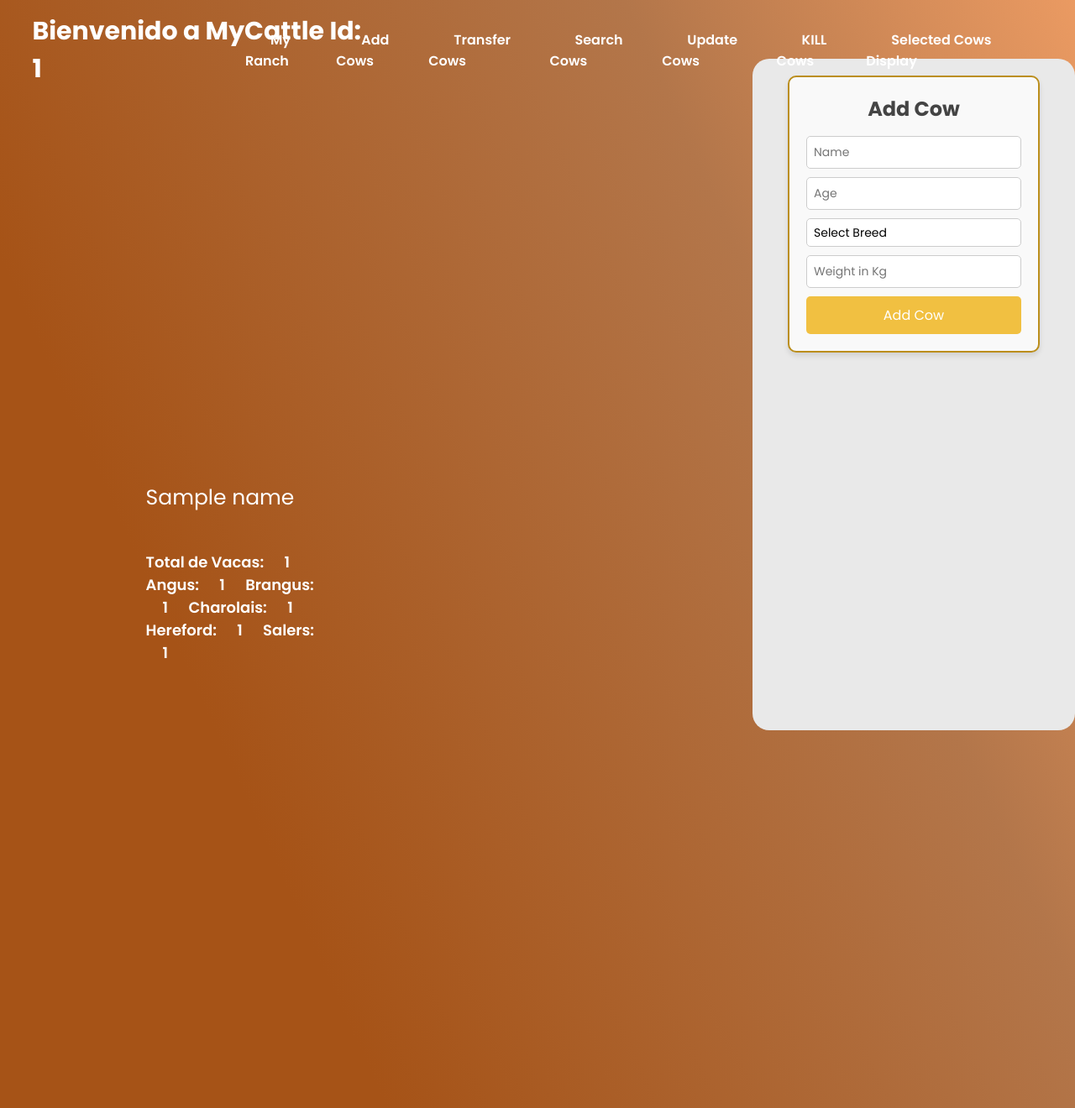
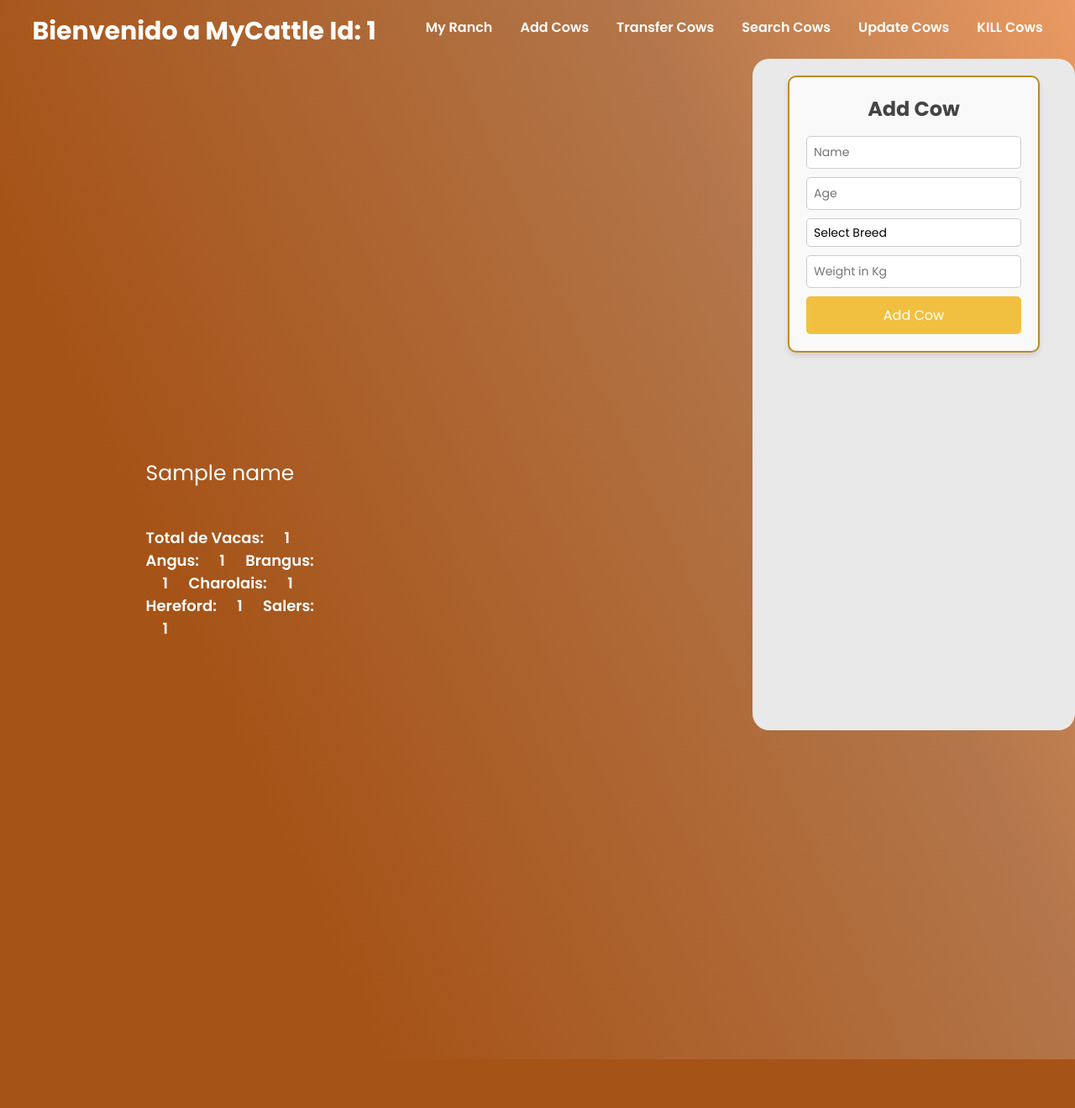
Before and after one commit to JBertrandP/Cowculator, a Flask app: template frontend/templates/MyCattle.html in a window 1280 px wide. Shown: the whole page at 84% size. After the commit the page ends 1262 px from the top, so only its background shows below. Run offline with Flask 3, Linux system fonts and the light colour scheme; the template is opened without the code that fills it: most values are stand-ins (such as "Sample title", 1, 10 or a date in 2020); data that the repository does not hold is empty; some libraries are stand-ins or nearby versions.

Commit message:
Acomodin

```diff
--- a/frontend/static/css/StyleMyCattle.css
+++ b/frontend/static/css/StyleMyCattle.css
@@ -25,7 +25,6 @@ header {
     font-size: 30px;
     font-weight: 700;
     color: white;
-    margin-right: -150px;
 }
 
 .navlist {
@@ -34,11 +33,15 @@ header {
 
 .navlist a {
     color: white;
-    margin-left: 30px;
+    margin-left: 33px;
     font-size: 16px;
     font-weight: 600;
     border-bottom: 2px solid transparent;
     transition: all .55s ease;
+}
+
+.navlist li {
+    margin-top: -10px;
 }
 
 .navlist a:hover {
@@ -78,7 +81,7 @@ header {
 
 .center {
     flex: 2.5;
-    margin-top: 100px;
+    margin-top: 42px;
     margin-bottom: 20px; /* Space between buttons */
     display: flex;
     justify-content: space-between; /* Distribute space between the buttons */
--- a/frontend/static/js/ScriptMyCattle.js
+++ b/frontend/static/js/ScriptMyCattle.js
@@ -474,7 +474,7 @@ let fechaXD ='fechaXD'
                                                       //id,name,age,breed,weight,date
 for(let cowInfo of cowData){
   let newDisplay = `
-          <div class="search-cow" onclick="showCowInfo(${cowInfo.CowID},'${cowInfo.CowName}',${cowInfo.Age},'${cowInfo.Breed}',${cowInfo.Weight},'${fechaXD}')">
+          <div class="search-cow" onclick="showCowInfo(${cowInfo.CowID},'${cowInfo.CowName}',${cowInfo.Age},'${cowInfo.Breed}',${cowInfo.Weight},'${fechaXD}'), displayContent('content6')">
             <h2>${cowInfo.CowName}</h2>
             <p>ID: ${cowInfo.CowID}</p>
             <p>Name: ${cowInfo.CowName}</p>
--- a/frontend/templates/MyCattle.html
+++ b/frontend/templates/MyCattle.html
@@ -29,7 +29,6 @@
             <li><a href="#" onclick="displayContent('content2')">Search Cows</a></li>
             <li><a href="#" onclick="displayContent('content4')">Update Cows</a></li>
             <li><a href="#" onclick="displayContent('content5')">KILL Cows</a></li>
-            <li><a href="#" onclick="displayContent('content6')">Selected Cows Display</a></li>
         </ul>
 
         <!-- <div class="bx bx-menu" id="menu-icon"></div> -->
@@ -38,18 +37,6 @@
 
     <section class="model">
         <div class="model-text">
-
-            <!--Vacas
-
-
-                    <option value="Angus" >Angus</option>
-                    <option value="Brangus">Brangus</option>
-                    <option value="Charolais">Charolais</option>
-                    <option value="Hereford">Hereford</option>
-                    <option value="Salers Limousin">Salers Limousin</option>
-
-
-            Count-->
             <p>{{name}}</p>
             <div class="Contador">
                 <h4 id = "h4">Total de Vacas: <span id = "contadorGlobal"> {{totalCows}}</span>
@@ -59,16 +46,11 @@
                 Hereford: <span id = "contadorHereford">{{totalHereford}}</span>
                 Salers: <span id = "contadorSalers">{{totalSalers}}</span>
             </h4></div>
-            <!-- <a href="#" class="ctaa"><i class="ri-play-fill"></i>que agrego aqui?</a> -->
         </div>
 
-
-        <!-- <div class="model-img">
-            <img src="{{ url_for('static', filename = 'images/cowcattle.png')}}" height="600px">
-        </div> -->
-            <div class="center">
-                    <div id = 'showRecentCows'></div>
-            </div>
+        <div class="center">
+            <div id = 'showRecentCows'></div>
+        </div>
 <!-- Content for Right Side -->
             <!-- Add Cow Formulario-->
         <div class="right">
@@ -88,12 +70,7 @@
                     <input type="number" placeholder = "Weight in Kg" id="weight">
 
                         <button type="button" onclick="addCow()">Add Cow</button>
-
                 </form>
-
-                        <!--Display de vacas agregadas recientemente-->
-                        <!-- <div id="addCowDisplay"></div> -->
-                        <script src="{{ url_for('static', filename = 'js/MyCattlePopUp.js')}}"> </script>
             </div>
 
             <!-- Search Cow-->
@@ -110,10 +87,9 @@
                     </form>
 
                     <div id = 'showSearch'></div>
+                </div>
+            </div>
 
-                </div>
-                <script src="{{ url_for('static', filename = 'js/MyCattlePopUp.js')}}"> </script>
-            </div>
             <!-- Transfer Cow -->
             <div  id="content3" class="content" style="display:none;">
 
@@ -128,26 +104,21 @@
                     </form>
 
                     <div id = 'showAvailableRanches'></div>
-                    <script src="{{ url_for('static', filename = 'js/MyCattlePopUp.js')}}"> </script>
                 </div>
             </div>
             <!-- Update Cow -->
-            <div id="content4" class="conent" style="display:none;">
+            <div id="content4" class="content" style="display:none;">
 
-                <div id="searchCowContainer">
-                    <div id="updateCowContainer">
+                <div id="updateCowContainer">
                         <form id = "updateForm">
                             <h2>Update Cow</h2>
                             <label for="cowId">Cow ID:</label>
                             <input type="number" placeholder="Enter a valid Cow Id" id="updateCowId" required>
 
                             <button type="button" onclick="updateCow()"> Search</button>
-
                         </form>
 
                         <div id = 'showResult'></div>
-                    </div>
-
                 </div>
 
 
@@ -155,10 +126,9 @@
 
 
             <!-- KILL Cow -->
-            <div id="content5" class="conent" style="display:none;">
+            <div id="content5" class="content" style="display:none;">
 
-                <div id="searchCowContainer">
-                    <div id="updateCowContainer">
+                <div id="killCowContainer">
                         <form id = "updateForm">
                             <h2>KILL Cow</h2>
                             <label for="cowId">Cow ID:</label>
@@ -169,29 +139,22 @@
                         </form>
 
                         <div id = 'showResult'></div>
-                    </div>
-
                 </div>
             </div>
 
 
             <!-- Selected Cow Display -->
-            <div id="content6" class="conent" style="display:none;">
+            <div id="content6" class="content" style="display:none;">
 
                 <div id="displayCowContainer">
 
 
-                        <h2 id = 'selectedCowH'></h2>
-                        <label for="" id = 'selectedCowId'>Cow ID: </label>
-                        <label for="" id = 'selectedCowName'>Name: </label>
-                        <label for="" id = 'selectedCowAge'>Age: </label>
-                        <label for="" id = 'selectedCowBreed'>Breed: </label>
-                        <label for="" id = 'selectedCowWeight'>Weight: </label>
-                        <label for="" id = 'selectedCowDate'>AddedDate: </label>
-
-
-
-
+                        <h2 id = 'selectedCowName'></h2>
+                        <p>Cow ID: <label for="" id = 'selectedCowId'></label></p>
+                        <p>Age: <label for="" id = 'selectedCowAge'></label></p>
+                        <p>Breed: <label for="" id = 'selectedCowBreed'></label></p>
+                        <p>Weight: <label for="" id = 'selectedCowWeight'></label></p>
+                        <p>AddedDate: <label for="" id = 'selectedCowDate'></label></p>
 
                     <div id = 'showResult'></div>
 
```
Also changed, not shown: other parts of frontend/static/css/StyleMyCattle.css (+30 -0 lines).
